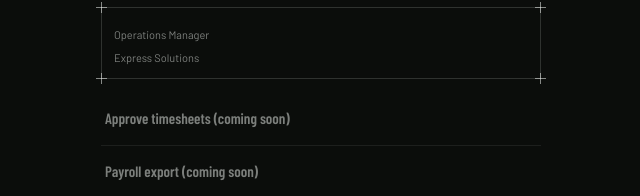
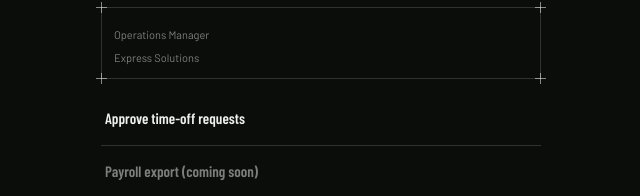
Before and after one commit to valariemorgan48-dot/express-clean-yeah, a Next.js app: page /manager/profile in a window 1280 px wide. Shown: the part 106-302 px from the top of the page, without its empty margins (319-959 px from the left). Built offline with nearby package versions, Linux system fonts and the light colour scheme; no server answers.

Commit message:
Replace timesheet approval placeholder with link

```diff
--- a/app/manager/profile/page.tsx
+++ b/app/manager/profile/page.tsx
@@ -1,10 +1,12 @@
 "use client";
 import { useSession } from "next-auth/react";
+import Link from "next/link";
 import BlueprintCard from "@/components/BlueprintCard";
 import ChangePasswordForm from "@/components/ChangePasswordForm";
 
 export default function ManagerProfile() {
   const { data: session } = useSession();
+  const linkStyle = { padding: "14px 4px", borderBottom: "1px solid var(--color-divider)", fontFamily: "var(--font-heading)", fontWeight: 600, color: "var(--color-text)", textDecoration: "none", display: "block" };
   return (
     <div style={{ marginTop: 8 }}>
       <h3>Profile</h3>
@@ -14,7 +16,7 @@ export default function ManagerProfile() {
         <div className="card-meta">Express Solutions</div>
       </BlueprintCard>
       <div style={{ marginTop: 14, display: "flex", flexDirection: "column" }}>
-        <div style={{ padding: "14px 4px", borderBottom: "1px solid var(--color-divider)", fontFamily: "var(--font-heading)", fontWeight: 600, opacity: 0.5 }}>Approve timesheets (coming soon)</div>
+        <Link href="/manager/timeoff" style={linkStyle}>Approve time-off requests</Link>
         <div style={{ padding: "14px 4px", borderBottom: "1px solid var(--color-divider)", fontFamily: "var(--font-heading)", fontWeight: 600, opacity: 0.5 }}>Payroll export (coming soon)</div>
         <ChangePasswordForm />
       </div>
```
